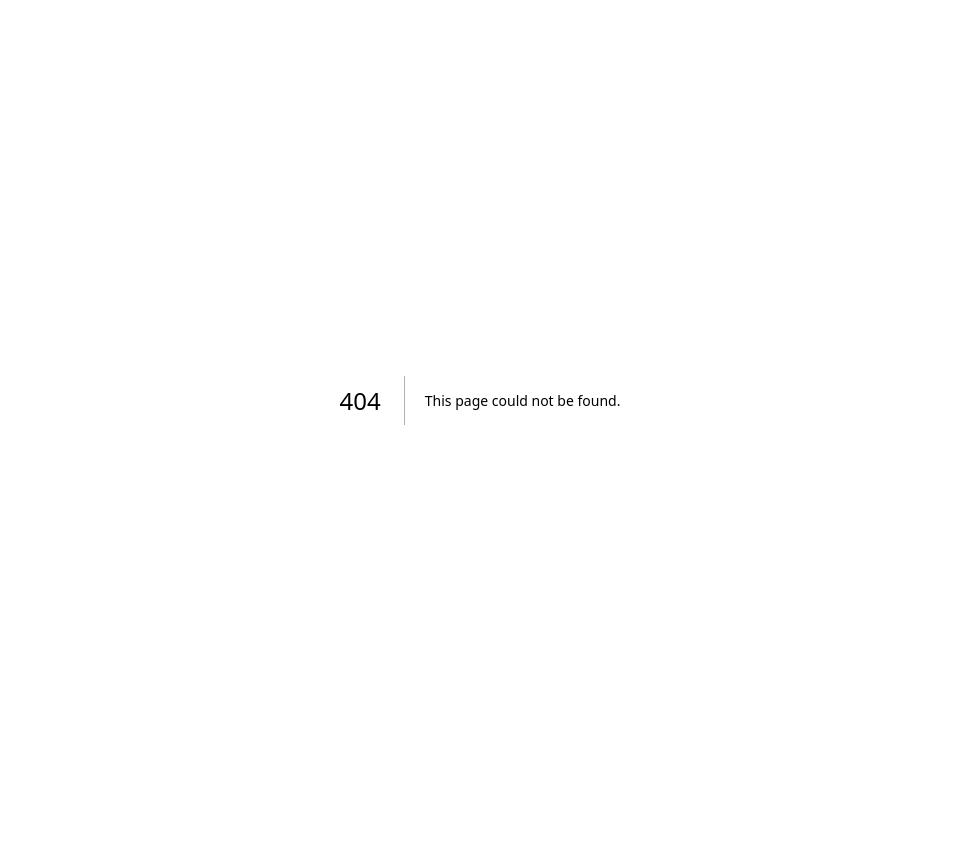
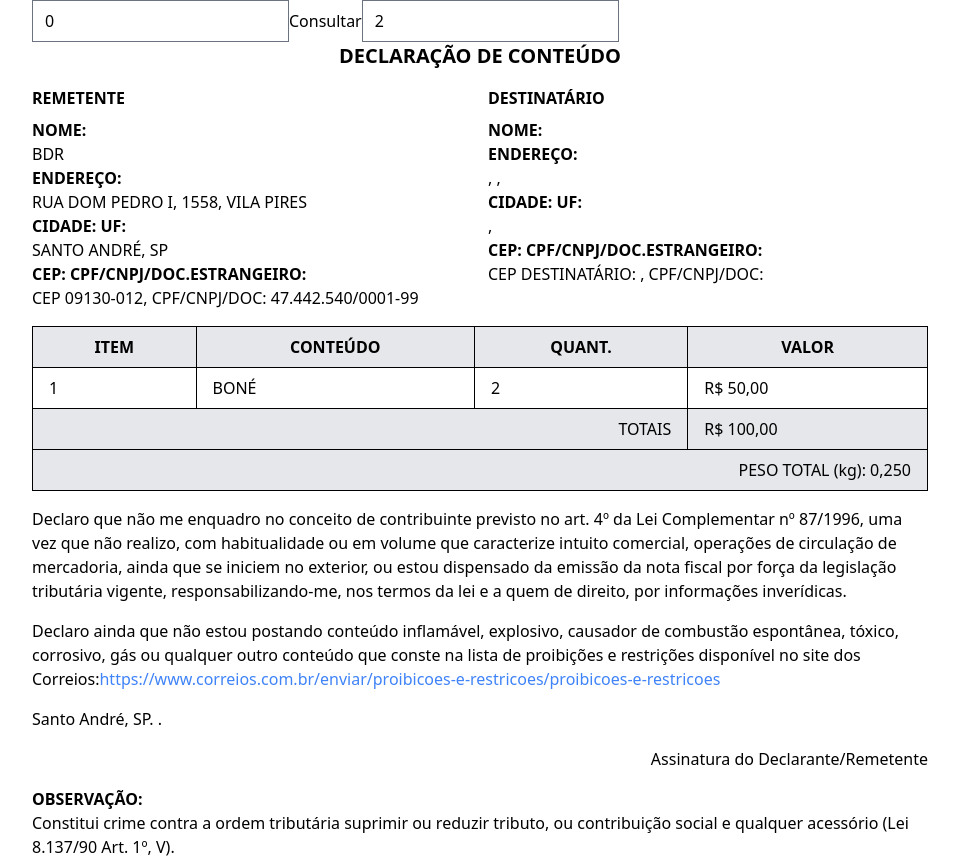
Before and after one commit to BrunoNabarrete/nextjs, a Next.js app: page /declaracaobone in a window 1280 px wide. Before the commit this address had no page. Shown: the whole page, without its empty margins (160-1119 px from the left). Before the commit the page ends 800 px from the top, so only its background shows below. Built offline with nearby package versions, Linux system fonts and the light colour scheme.

Commit message:
criando a pagina declaracaobone para imprimir a declaracao do correrio

```diff
--- /dev/null
+++ b/pages/declaracaobone.js
@@ -0,0 +1,152 @@
+import React, { useState } from 'react';
+
+const DeclaracaoDeConteudo = () => {
+  const [nomeRua, setNomeRua] = useState('');
+  const [nome, setNome] = useState('');
+  const [cpfCnpj, setCpfCnpj] = useState('');
+  const [cep, setCep] = useState('');
+  const [numero, setNumero] = useState();
+  const [bairro, setBairro] = useState('');
+  const [cidade, setCidade] = useState('');
+  const [estado, setEstado] = useState('');
+  const [complemento, setComplemento] = useState('');
+  const [valor, setValor] = useState(50);
+  const [quantidade, setQuantidade] = useState(2);
+  const [id, setId] = useState(0);
+  const [date, setDate] = useState('');
+
+  const remetenteData = {
+    nome: 'BDR',
+    endereco: 'RUA DOM PEDRO I, 1558, VILA PIRES',
+    cidadeUf: 'SANTO ANDRÉ, SP',
+    cep: '09130-012',
+    cpfCnpj: '47.442.540/0001-99',
+  };
+
+
+  const consultarPorId = async (id) => {
+    const response = await fetch(`http://localhost:8080/entregas/${id}`);
+    const data = await response.json();
+    setNomeRua(data.nomeRua);
+    setNome(data.nomePessoa);
+    setCep(data.cep);
+    setNumero(data.numero);
+    setBairro(data.bairro);
+    setCidade(data.cidade);
+    setEstado(data.estado);
+    setCpfCnpj(data.cpf);
+    setComplemento(data.complemento);
+    setDate(new Date().toLocaleDateString('pt-BR'));
+  }
+
+  return (
+    <div className="mx-auto max-w-4xl">
+      <input type="number" value={id} onChange={(e) => setId(e.target.value)} />
+      <button onClick={() => consultarPorId(id)}>Consultar</button>
+      <input type="number" placeholder='quantidade de boné' value={quantidade} onChange={(e) => setQuantidade(e.target.value)} />
+      <h2 className="text-center text-xl font-bold mb-4">DECLARAÇÃO DE CONTEÚDO</h2>
+
+      <div className="grid grid-cols-2 gap-4">
+        {/* Remetente */}
+        <div>
+          <h3 className="font-bold mb-2">REMETENTE</h3>
+          <div>
+            <label className="block font-bold">NOME:</label>
+            <div>{remetenteData.nome}</div>
+          </div>
+          <div>
+            <label className="block font-bold">ENDEREÇO:</label>
+            <div>{remetenteData.endereco}</div>
+          </div>
+          <div>
+            <label className="block font-bold">CIDADE: UF:</label>
+            <div>{remetenteData.cidadeUf}</div>
+          </div>
+          <div>
+            <label className="block font-bold">CEP: CPF/CNPJ/DOC.ESTRANGEIRO:</label>
+            <div>CEP {remetenteData.cep}, CPF/CNPJ/DOC: {remetenteData.cpfCnpj}</div>
+          </div>
+        </div>
+
+        {/* Destinatário */}
+        <div>
+          <h3 className="font-bold mb-2">DESTINATÁRIO</h3>
+          <div>
+            <label className="block font-bold">NOME:</label>
+            <div>{nome.toUpperCase()}</div>
+          </div>
+          <div>
+            <label className="block font-bold">ENDEREÇO:</label>
+            <div>{nomeRua.toUpperCase()}, {numero}, {complemento} {bairro.toUpperCase()}</div>
+          </div>
+          <div>
+            <label className="block font-bold">CIDADE: UF:</label>
+            <div>{cidade.toUpperCase()}, {estado.toUpperCase()}</div>
+          </div>
+          <div>
+            <label className="block font-bold">CEP: CPF/CNPJ/DOC.ESTRANGEIRO:</label>
+            <div>CEP DESTINATÁRIO: {cep}, CPF/CNPJ/DOC: {cpfCnpj}</div>
+          </div>
+        </div>
+      </div>
+
+      {/* Itens */}
+      <table className="w-full mt-4 border-collapse border border-black">
+        <thead>
+          <tr className="bg-gray-200">
+            <th className="border border-black px-4 py-2">ITEM</th>
+            <th className="border border-black px-4 py-2">CONTEÚDO</th>
+            <th className="border border-black px-4 py-2">QUANT.</th>
+            <th className="border border-black px-4 py-2">VALOR</th>
+          </tr>
+        </thead>
+        <tbody>
+          <tr>
+            <td className="border border-black px-4 py-2">1</td>
+            <td className="border border-black px-4 py-2">BONÉ</td>
+            <td className="border border-black px-4 py-2">{quantidade}</td>
+            <td className="border border-black px-4 py-2">R$ {valor },00</td>
+          </tr>
+          {/* Adicione mais linhas aqui, se necessário */}
+
+        </tbody>
+        <tfoot>
+          <tr className="bg-gray-200">
+            <td colSpan="3" className="border border-black px-4 py-2 text-right">TOTAIS</td>
+            <td className="border border-black px-4 py-2">R$ {quantidade * valor},00</td>
+          </tr>
+          <tr className="bg-gray-200">
+            <td colSpan="4" className="border border-black px-4 py-2 text-right">PESO TOTAL (kg): 0,250 </td>
+          </tr>
+        </tfoot>
+      </table>
+
+      {/* Declaração e assinatura */}
+      <div className="mt-4">
+        <p className="mb-4">
+          Declaro que não me enquadro no conceito de contribuinte previsto no art. 4º da Lei Complementar nº 87/1996,
+          uma vez que não realizo, com habitualidade ou em volume que caracterize intuito comercial, operações de circulação de mercadoria,
+          ainda que se iniciem no exterior, ou estou dispensado da emissão da nota fiscal por força da legislação tributária vigente,
+          responsabilizando-me, nos termos da lei e a quem de direito, por informações inverídicas.
+        </p>
+        <p className="mb-4">
+          Declaro ainda que não estou postando conteúdo inflamável, explosivo, causador de combustão espontânea, tóxico, corrosivo,
+          gás ou qualquer outro conteúdo que conste na lista de proibições e restrições disponível no site dos Correios:
+          <a className="text-blue-500 hover:underline" href="https://www.correios.com.br/enviar/proibicoes-e-restricoes/proibicoes-e-restricoes" target="_blank" rel="noopener noreferrer">
+            https://www.correios.com.br/enviar/proibicoes-e-restricoes/proibicoes-e-restricoes
+          </a>
+        </p>
+        <p className="mb-4">Santo André, SP. {date}.</p>
+        <p className="text-right">Assinatura do Declarante/Remetente</p>
+      </div>
+
+      {/* Observação */}
+      <div className="mt-4">
+        <p className="font-bold">OBSERVAÇÃO:</p>
+        <p>Constitui crime contra a ordem tributária suprimir ou reduzir tributo, ou contribuição social e qualquer acessório (Lei 8.137/90 Art. 1º, V).</p>
+      </div>
+    </div>
+  );
+};
+
+export default DeclaracaoDeConteudo;
```
